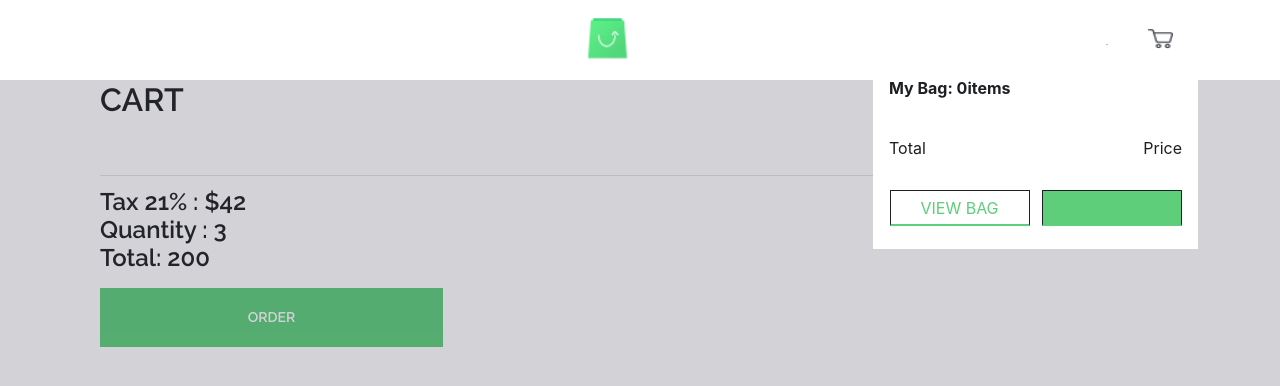
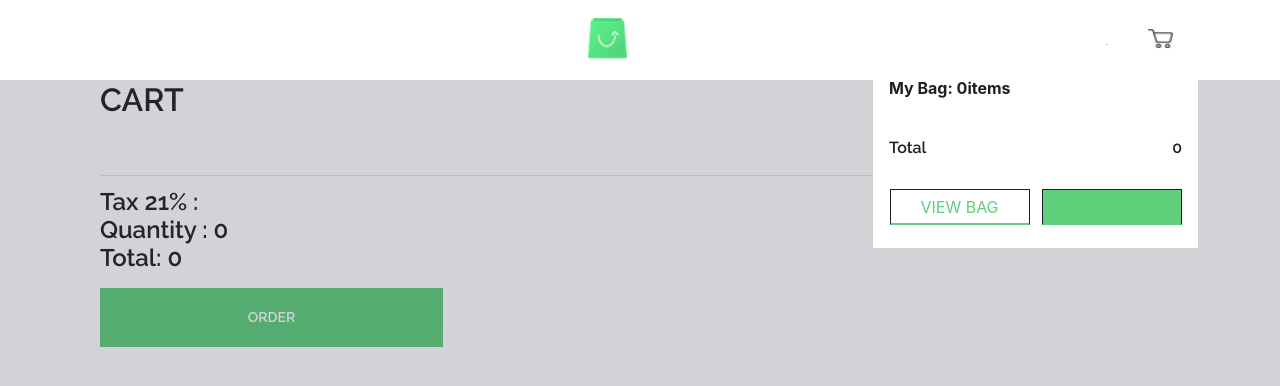
Before and after one commit to ShoyebAkter/Task, a React (Create React App) app: page /cart in a window 1280 px wide. Both pictures are taken after a click on the button 1160 px from the left and 40 px from the top of the page. Shown: the top 386 px of the page. Built offline with nearby package versions, Linux system fonts and the light colour scheme.

Commit message:
price functionality added

```diff
--- a/src/App.js
+++ b/src/App.js
@@ -19,14 +19,14 @@ export default class App extends Component {
 
  render(){
   return (
-    <>
+    <div >
     <Header  changeCurrency={this.changeCurrency}/>
     <Routes>
      <Route path='/product/:id' element={<ClothDetails  />} />
      <Route path='/:nameId' element={<Product/>}/>
      <Route path='/cart' element={<CartDetails />}/>
    </Routes>
-    </>
+    </div>
   );
  }
 }
--- a/src/Pages/Cart/Cart.css
+++ b/src/Pages/Cart/Cart.css
@@ -5,6 +5,7 @@ margin-bottom: 16px;
 margin-left: 16px;
 margin-right: 16px;
 }
+
 .totalitem{
     color: #1D1F22;
 
@@ -105,6 +106,10 @@ text-align: center;
     justify-content: space-between;
     margin-top: 34px;
     margin-bottom: 32px;
+    font-family: 'Raleway';
+font-style: normal;
+font-weight: 700;
+font-size: 16px;
 }
 .imagediv{
     margin-right: 8px;
--- a/src/Pages/Cart/Cart.js
+++ b/src/Pages/Cart/Cart.js
@@ -15,8 +15,6 @@ class Cart extends Component {
         totalPrice: 0
     }
 
-
-
     add = (ele) => {
         this.props.ADD(ele);
     }
@@ -25,10 +23,13 @@ class Cart extends Component {
     }
 
     render() {
+        let total=0;
+        let symbol;
         // console.log(this.state.totalPrice);
         // console.log(this.props.getdata)
         console.log(this.props.cart)
         return (
+
             <div >
 
                         <div className='itemcontainer' >
@@ -36,6 +37,9 @@ class Cart extends Component {
                             <div className='itembox'>
                                 {
                                     this.props.cart.map((element => {
+                                        total=total+element.prices[this.props.currencyIndex].amount*element.qnty;
+                                        symbol=element.prices[this.props.currencyIndex].currency.symbol;
+                                        console.log(total);
                                         return (
                                             <div>
 
@@ -83,7 +87,7 @@ class Cart extends Component {
                             </div>
                             <div className='total'>
                                 <div> Total </div>
-                                <div> Price </div>
+                                <div>{symbol} {total} </div>
                             </div>
                             <div className='buttoncontainer'>
                                 <NavLink className='bagbutton' to={`/cart`}>View Bag</NavLink>
--- a/src/Pages/Cart/CartDetails.js
+++ b/src/Pages/Cart/CartDetails.js
@@ -22,14 +22,22 @@ class CartDetails extends Component {
 
 
   render() {
+    let total=0;
+    let quantity=0;
+    let symbol;
+    let tax;
     console.log(this.state.cartDetails)
     return (
       <div className='cartcontainer'>
         <div className='carttext'>Cart</div>
         {
           this.props.cartDetails.map((product, index) => {
+            quantity=quantity+product.qnty;
+            total=total+product.prices[this.props.currencyIndex].amount*product.qnty;
+            symbol=product.prices[this.props.currencyIndex].currency.symbol;
+            tax=0.21*total;
             return (
-              <div>
+              <div key={index}>
                 <div className='line'></div>
                 <div className='container'>
 
@@ -107,9 +115,9 @@ class CartDetails extends Component {
           <div className='totalarea'>
 
             <div className='taxarea'>
-              <div >Tax 21% : $42</div>
-              <div>Quantity : 3</div>
-              <div>Total: 200</div>
+              <div >Tax 21% : {symbol}{tax}</div>
+              <div>Quantity : {quantity}</div>
+              <div>Total: {symbol} {total}</div>
             </div>
             <div className='orderbutton'>
               <div className='ordertext'>Order</div>
--- a/src/Pages/Cart/Cartdetails.css
+++ b/src/Pages/Cart/Cartdetails.css
@@ -136,7 +136,6 @@ font-size: 24px;
 line-height: 28px;
 gap: 8px;
 
-width: 198px;
 height: 100px;
 
 color: #1D1F22;
@@ -149,7 +148,6 @@ padding: 0px;
 gap: 16px;
 
 position: absolute;
-width: 279px;
 height: 159px;
 }
 .orderbutton{
--- a/src/Pages/Home/Header.css
+++ b/src/Pages/Home/Header.css
@@ -65,7 +65,6 @@
 .modalCurrency {
   z-index: 50;
     position: fixed;
-  top: 80px;
 
   left: 0;
   width: 100%;
--- a/src/Pages/Home/Header.js
+++ b/src/Pages/Home/Header.js
@@ -85,7 +85,7 @@ class Header extends Component {
         const showHideCurrencyClassName = this.state.showCurrency ? "modalCurrency display-block" : "modalCurrency display-none"
         console.log(currencySymbol)
         return (
-            <div >
+            <div style={{"zIndex":"1"}}>
                 <div class="topnav" id="myTopnav">
                     <div class="navsection">
                         {
--- a/src/Pages/Home/Products/Cloth.js
+++ b/src/Pages/Home/Products/Cloth.js
@@ -20,11 +20,6 @@ class Cloth extends Component {
 
   send = (ele) => {
     this.props.ADD(ele)
-    // console.log(ele.prices[this.props.currencyIndex].amount);
-    // console.log(ele);
-    // let totalPrice=ele.qnty*ele.prices[this.props.currencyIndex].amount;
-    // console.log(totalPrice);
-    // this.setState({total:totalPrice})
   }
   render() {
     // console.log(this.state.total)
--- a/src/Pages/currency/Currencies.css
+++ b/src/Pages/currency/Currencies.css
@@ -1,7 +1,9 @@
 .currencycontainer{
     padding-top:20px;
     background: #FFFFFF;
+    box-shadow: rgba(149, 157, 165, 0.2) 0px 8px 24px;
 }
+
 .singlecurrency{
     width: 114px;
 height: 45px;
```
